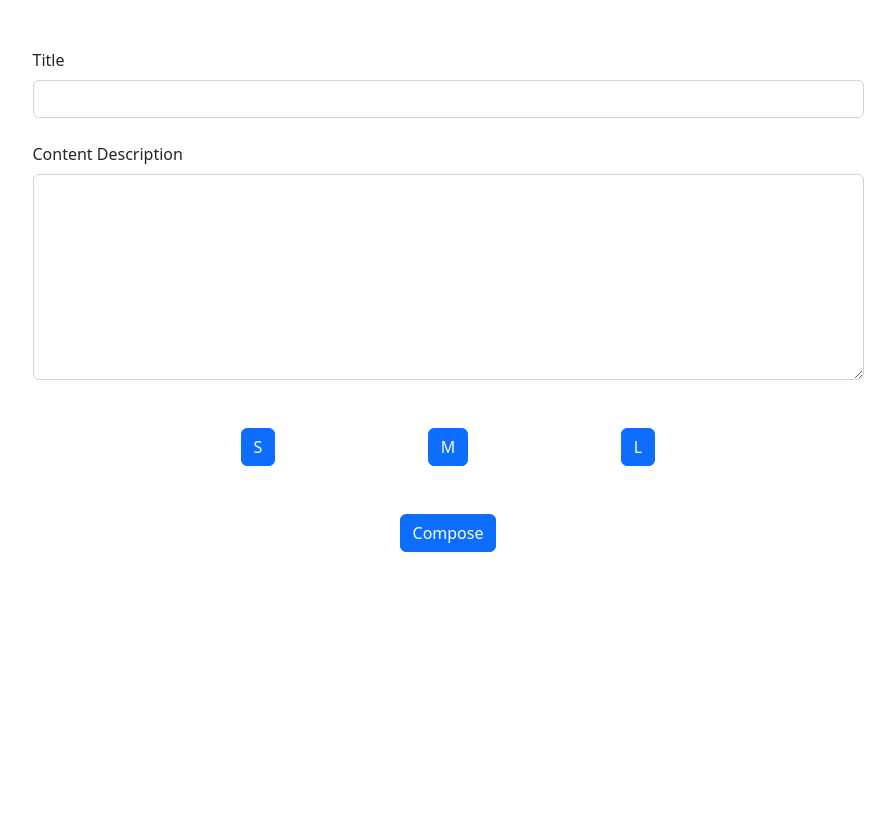
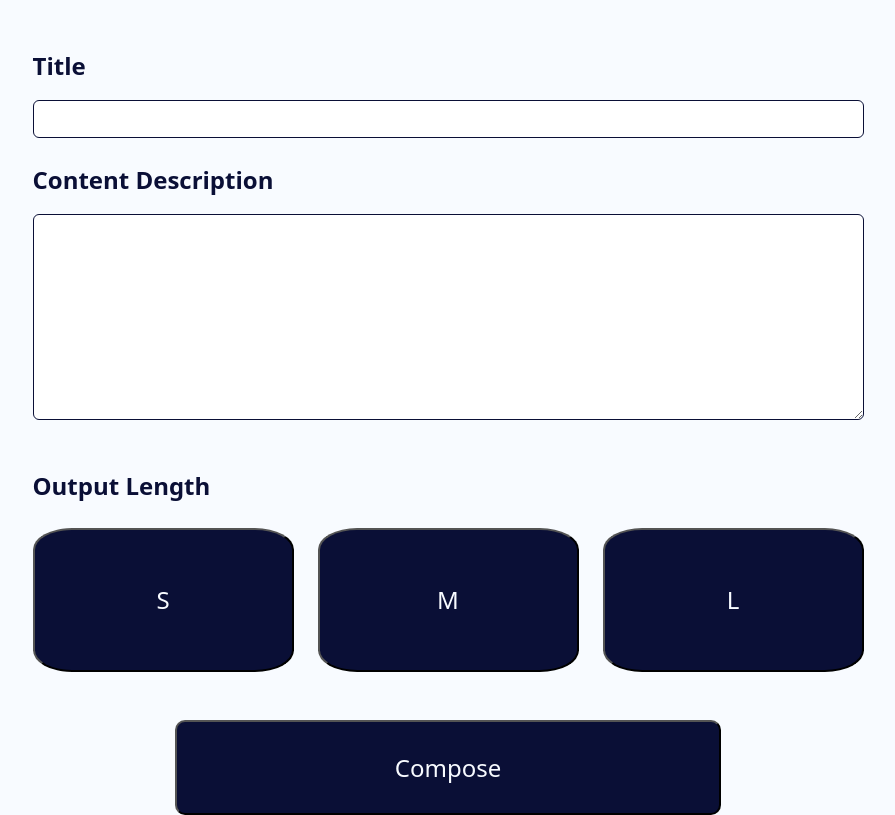
Before and after one commit to glo6al/ollie-ai, a React (Create React App) app: page / in a window 1280 px wide. Shown: the whole page, without its empty margins (192-1087 px from the left). Built offline with nearby package versions, Linux system fonts and the light colour scheme.

Commit message:
add styling

```diff
--- a/src/App.css
+++ b/src/App.css
@@ -1,11 +1,43 @@
+/* Violet
+#0A0F36
+Persian Blue
+#1946C7
+Wistful
+#A4ADD9
+Picton Blue
+#4CADED
 
-.App-header {
-  background-color: #282c34;
-  min-height: 10vh;
-  display: flex;
-  flex-direction: column;
-  align-items: center;
-  justify-content: center;
-  font-size: calc(10px + 2vmin);
-  color: white;
+ */
+
+:root {
+	--accentColor: #0a0f36;
+	--background: #f8fbff;
+	--themeColor: #a4add9;
 }
+* {
+	background-color: var(--background);
+	color: var(--accentColor);
+}
+
+.button {
+	color: var(--background);
+	background-color: var(--accentColor);
+	font-size: 1.5rem;
+  width: 100%;
+  padding: 5%;
+  border-radius: 10px;
+}
+.sq-btn {
+	width: 100%;
+	padding: 20%;
+  border-radius: 15%;
+}
+
+.form {
+  border: 1px solid #0a0f36 !important;
+}
+
+.heading {
+	font-weight: bolder;
+	font-size: 1.5rem;
+}
--- a/src/components/DraftInput/index.js
+++ b/src/components/DraftInput/index.js
@@ -8,34 +8,41 @@ function DraftInput() {
 			<Form>
 				<Row className="justify-content-center mt-5 mb-4">
 					<Col xs={9}>
-						<Form.Label>Title</Form.Label>
+						<Form.Label className="heading mb-3">Title</Form.Label>
 					</Col>
 					<Col xs={9}>
-						<Form.Control type="text"></Form.Control>
+						<Form.Control type="text" className="form"></Form.Control>
 					</Col>
 				</Row>
 				<Row className="justify-content-center mb-5">
 					<Col xs={9}>
-						<Form.Label>Content Description</Form.Label>
+						<Form.Label className="heading mb-3">Content Description</Form.Label>
 					</Col>
 					<Col xs={9}>
-						<Form.Control as="textarea" rows={8}></Form.Control>
+						<Form.Control as="textarea" rows={8} className="form"></Form.Control>
 					</Col>
 				</Row>
 				<Row className="d-flex justify-content-center mb-5">
-					<Col xs={2} className="text-center">
-						<Button>S</Button>
+					<Col xs={9}>
+						<Form.Label className="heading mb-4">Output Length</Form.Label>
 					</Col>
-					<Col xs={2} className="text-center">
-						<Button>M</Button>
-					</Col>
-					<Col xs={2} className="text-center">
-						<Button>L</Button>
+					<Col xs={12}>
+						<Row className="d-flex justify-content-center">
+							<Col xs={3} className="text-center">
+								<button className="sq-btn button">S</button>
+							</Col>
+							<Col xs={3} className="text-center">
+								<button className="sq-btn button">M</button>
+							</Col>
+							<Col xs={3} className="text-center">
+								<button className="sq-btn button">L</button>
+							</Col>
+						</Row>
 					</Col>
 				</Row>
 				<Row className="justify-content-center">
 					<Col xs={6} className="text-center">
-						<Button >Compose</Button>
+						<button className="button">Compose</button>
 					</Col>
 				</Row>
 			</Form>
```
